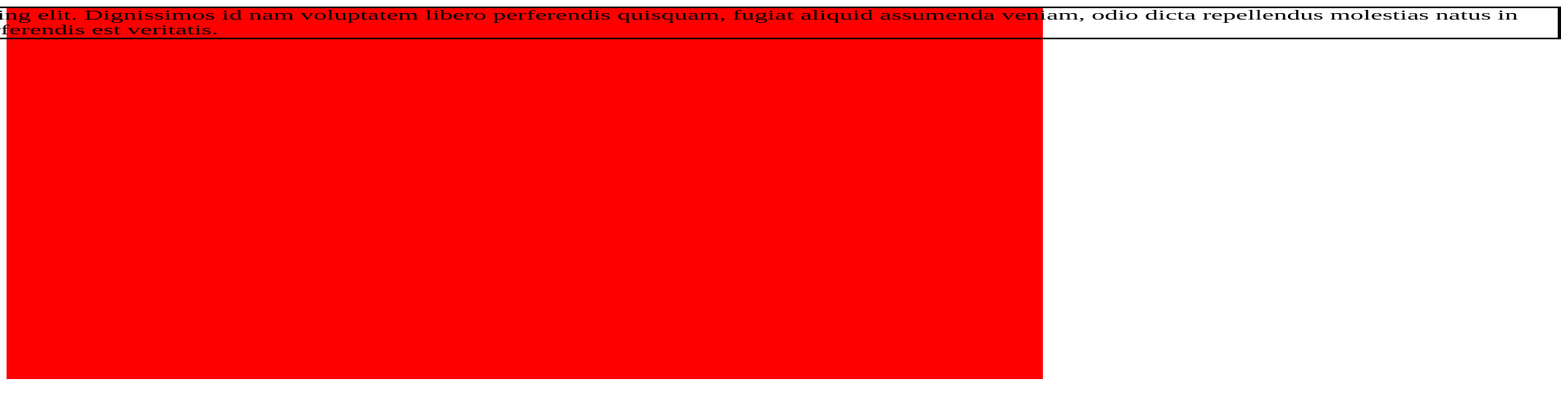
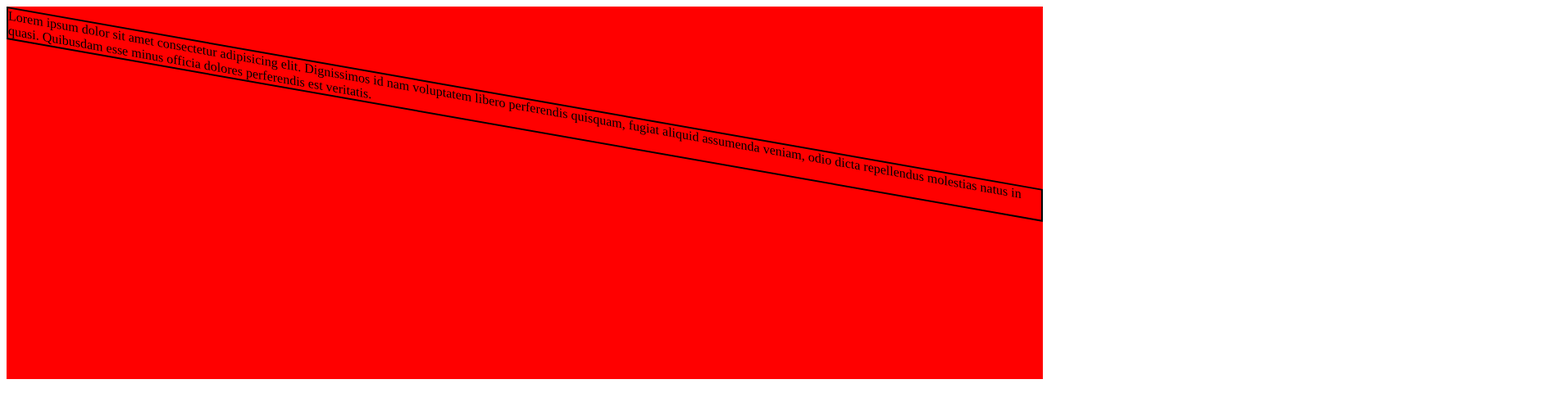
Before and after one commit to YogeshKinekar/css_practice, a plain HTML site: page css-transform/index.html in a window 1280 px wide. Shown: the whole page at 82% size, 1904 px wide, since content can reach past the window. Drawn offline with Linux system fonts and the light colour scheme.

Commit message:
added transform:origin and skew

```diff
--- a/css-transform/index.html
+++ b/css-transform/index.html
@@ -15,6 +15,8 @@
             transform: translate(34px,20px) rotate(0.5turn);
             transform: scaleY(2);
             transform: scaleX(2);
+            transform: skew(0deg,10deg);
+            transform-origin:0;
         }
     </style>
 </head>
```
